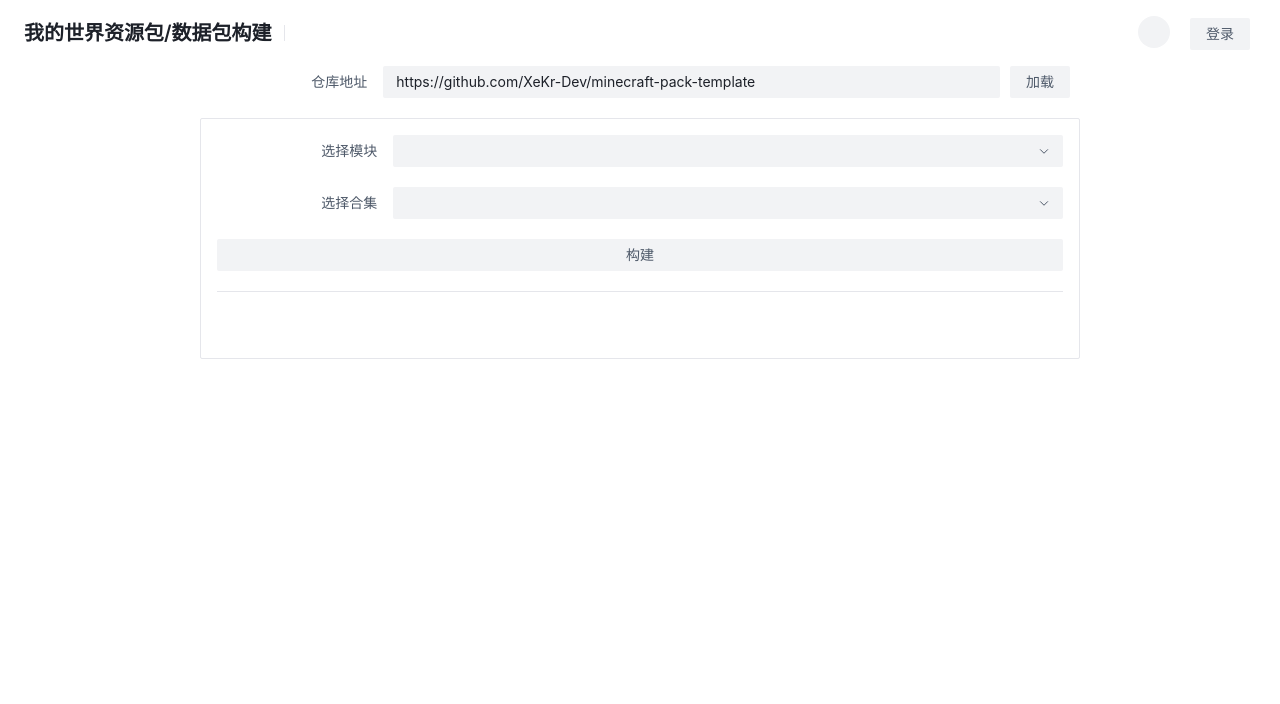
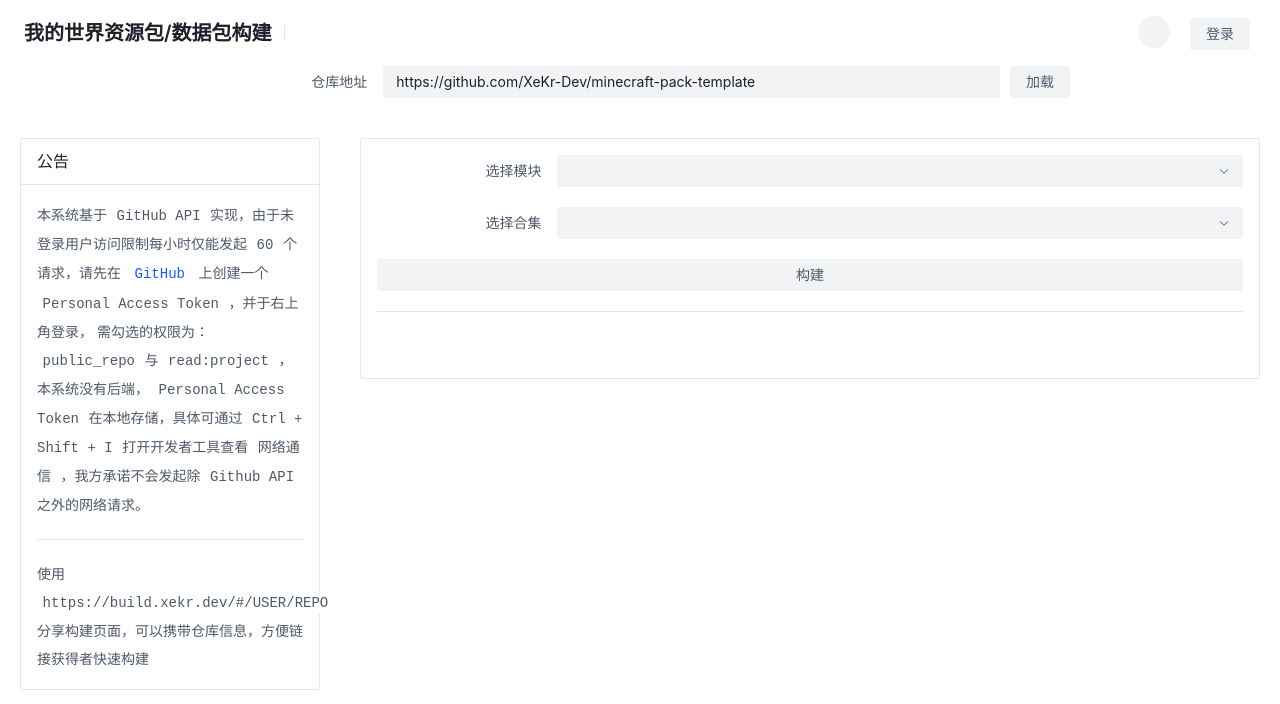
Before and after one commit to XeKr-Dev/minecraft-pack-builder, a Vue app: page / in a window 1280 px wide. Shown: the top 704 px of the page. Built offline with nearby package versions, Linux system fonts and the light colour scheme; some icons are missing.

Commit message:
添加公告板块，优化页面体验，优化错误提示

```diff
--- a/src/pages/HomePage.vue
+++ b/src/pages/HomePage.vue
@@ -9,7 +9,11 @@ import type {ConfigJson, ModuleConfigJson, SetConfigJson} from "@/scripts/type";
 import {Builder} from "@/scripts/builder";
 import {saveAs} from 'file-saver';
 
-const repoUrl = ref('https://github.com/XeKr-Dev/minecraft-pack-template')
+function getUrl() {
+  return window.location.href.split('/#/')[1] || 'XeKr-Dev/minecraft-pack-template'
+}
+
+const repoUrl = ref(`https://github.com/${getUrl()}`)
 const dark = ref(false)
 
 function mounted() {
@@ -57,6 +61,7 @@ async function loadRepo() {
     sets.value = new Map()
     selectedModules.value = []
     selectedSet.value = undefined
+    readme.value = ""
     const urlSplit = repoUrl.value.split(/(?<!\/)\/(?!\/)/)
     if (
         urlSplit[1] === undefined
@@ -68,7 +73,8 @@ async function loadRepo() {
       return
     }
     repo.value = `${urlSplit[1]}/${urlSplit[2]}`
-
+    const urlPrefix = window.location.href.split('/#/')[0]
+    history.pushState(null, '', `${urlPrefix}#/${repo.value}`)
     const readmeData = await GithubAPI.getRepoReadme(repo.value)
     readme.value = btou(readmeData.content)
     const configData = await GithubAPI.getRepoContents(repo.value, "config.json")
@@ -87,6 +93,7 @@ async function loadRepo() {
     selectedModules.value = []
     selectedSet.value = undefined
     repo.value = ""
+    readme.value = ""
   }
 }
 
@@ -167,6 +174,7 @@ function build() {
     saveAs(blob, `${config.value.pack_name}-${config.value.version}.zip`)
   })
 }
+
 </script>
 
 <template>
@@ -191,14 +199,35 @@ function build() {
       </a-dropdown>
     </template>
   </a-page-header>
-  <div class="page-content">
+  <div class="repo-input">
     <a-form :model="{}">
       <a-form-item label="仓库地址">
         <a-input v-model="repoUrl"/>
         <a-button class="btn" @click="loadRepo" :loading="isLoading" :disabled="building">加载</a-button>
       </a-form-item>
     </a-form>
+  </div>
+  <div class="container">
+    <div class="notice-content">
       <a-card>
+        <template #title>
+          公告
+        </template>
+        本系统基于 <code>GitHub API</code> 实现，由于未登录用户访问限制每小时仅能发起 <code>60</code> 个 请求，请先在
+        <a-link href="https://github.com/settings/tokens/new" target="_blank"><code>GitHub</code></a-link>
+        上创建一个 <code>Personal Access Token</code> ，并于右上角登录，
+        需勾选的权限为： <code>public_repo</code> 与 <code>read:project</code> ，本系统没有后端，
+        <code>Personal Access Token</code> 在本地存储，具体可通过 <code>Ctrl + Shift + I</code> 打开开发者工具查看
+        <code>网络通信</code> ，我方承诺不会发起除 <code>Github API</code> 之外的网络请求。
+        <a-divider/>
+        使用 <code>https://build.xekr.dev/#/USER/REPO</code> 分享构建页面，可以携带仓库信息，方便链接获得者快速构建
+      </a-card>
+    </div>
+    <div class="page-content">
+      <a-card>
+        <template v-if="repo !== ''" #title>
+          {{ repo }}
+        </template>
         <a-form :model="{}">
           <a-form-item label="选择模块">
             <a-select v-model="selectedModules" multiple @change="changeModules" :disabled="isLoading || building">
@@ -234,12 +263,39 @@ function build() {
         <markdown-view v-model="readme"/>
       </a-card>
     </div>
+  </div>
 </template>
 
 <style scoped>
+.repo-input {
+  display: block;
+  padding-right: 200px;
+  padding-left: 200px;
+  min-width: 445px;
+}
+
+.container {
+  display: flex;
+}
+
+.notice-content {
+  min-width: 300px;
+  width: calc(100vw - 1880px);
+  margin: 20px;
+  display: inline-block;
+  line-height: 2;
+}
+
+.notice-content code {
+  background-color: var(--color-bg-5);
+  padding: 0.2em 0.4em;
+  border-radius: 4px;
+}
+
 .page-content {
-  padding-left: 200px;
-  padding-right: 200px;
+  width: 1800px;
+  margin: 20px;
+  display: inline-block;
 }
 
 .btn {
--- a/src/scripts/request/index.ts
+++ b/src/scripts/request/index.ts
@@ -94,10 +94,12 @@ export class Request {
     }
 
     private static async reject(response: any) {
-        console.log(response)
-        if(response.status == 403) {
+        if (response.status == 403) {
             Message.error("请求失败，可能是请求超过速率限制，请在右上角登录填写你的 GitHub Access Token")
+        } else if (response.status == 404) {
+            Message.error("请求仓库失败，请检查仓库地址，目前仅支持填写完整 GitHub 仓库链接")
+        } else {
+            Message.error(response.data?.message || response.message)
         }
-        Message.error(response.data.message || response.message)
     }
 }
```
Lines whose indentation alone changed are shown as unchanged.
